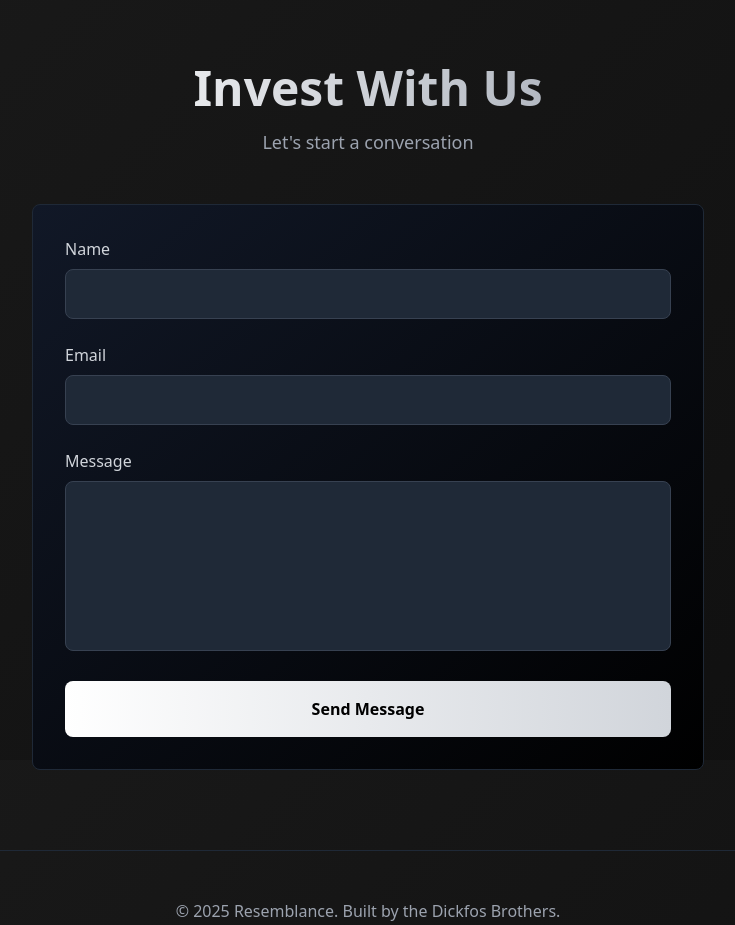
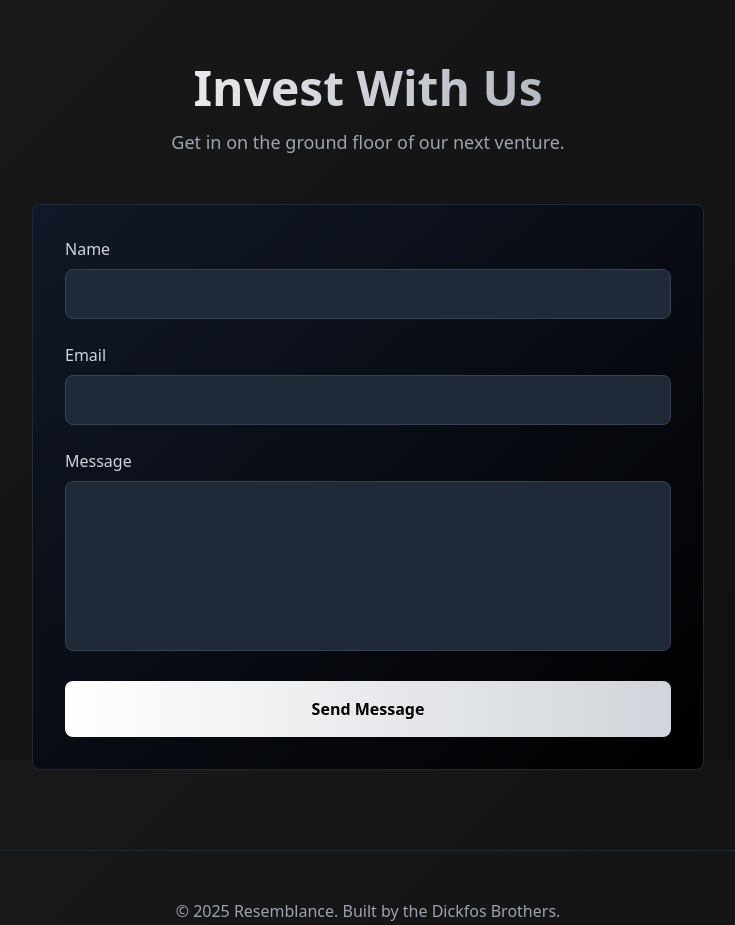
Before and after one commit to JacksonDickfos/resemblance, a Next.js app: page / in a window 1280 px wide. Shown: the part 1640-2565 px from the top of the page, without its empty margins (272-1007 px from the left). Built offline with nearby package versions, Linux system fonts and the light colour scheme.

Commit message:
Update Invest With Us subtitle to 'Get in on the ground floor of our next venture.'

```diff
--- a/app/page.tsx
+++ b/app/page.tsx
@@ -212,7 +212,7 @@ export default function Home() {
             Invest With Us
           </h2>
           <p className="text-center text-gray-400 text-lg mb-12">
-            Let&apos;s start a conversation
+            Get in on the ground floor of our next venture.
           </p>
 
           <form className="bg-gradient-to-br from-gray-900 to-black border border-gray-800 rounded-lg p-8 space-y-6">
```
